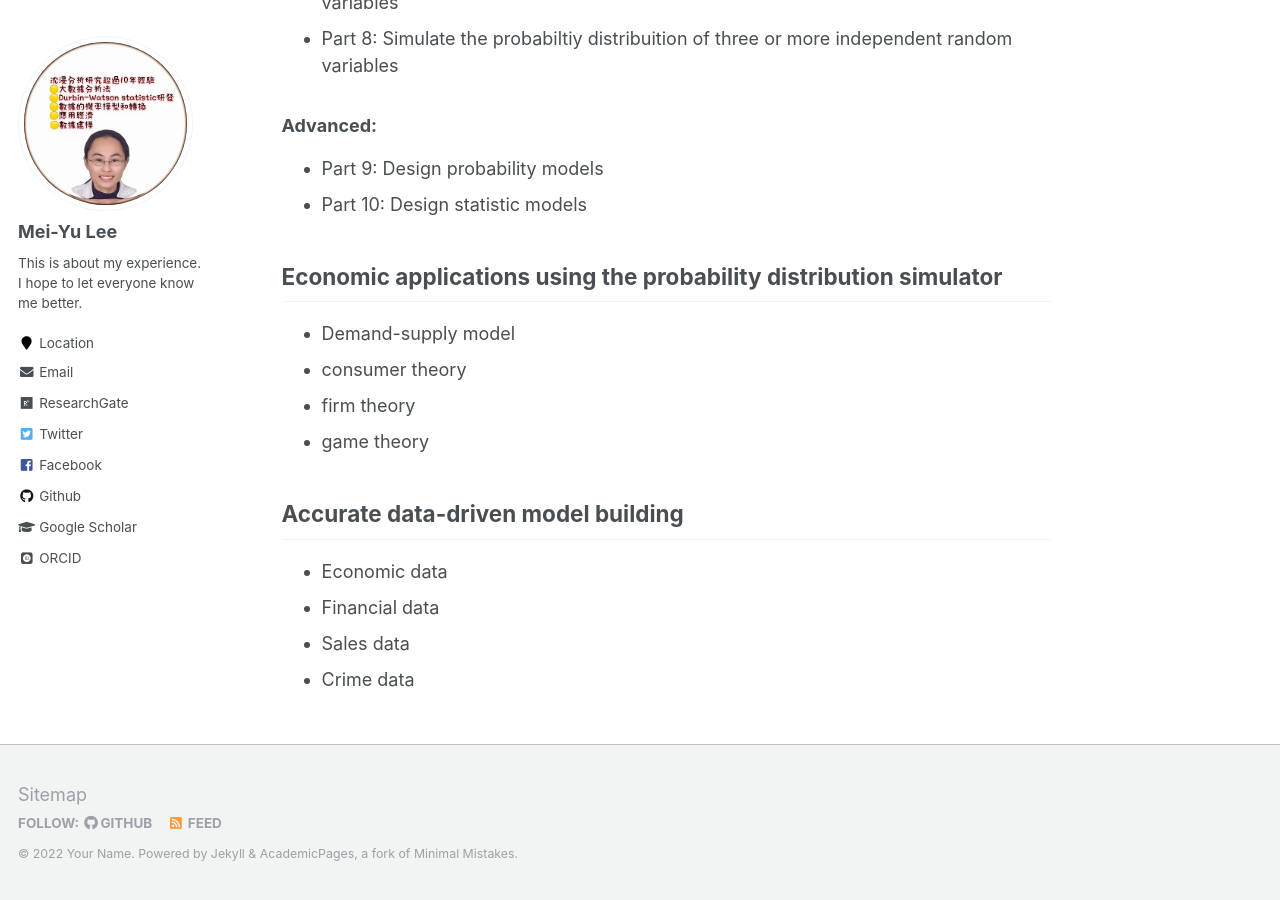
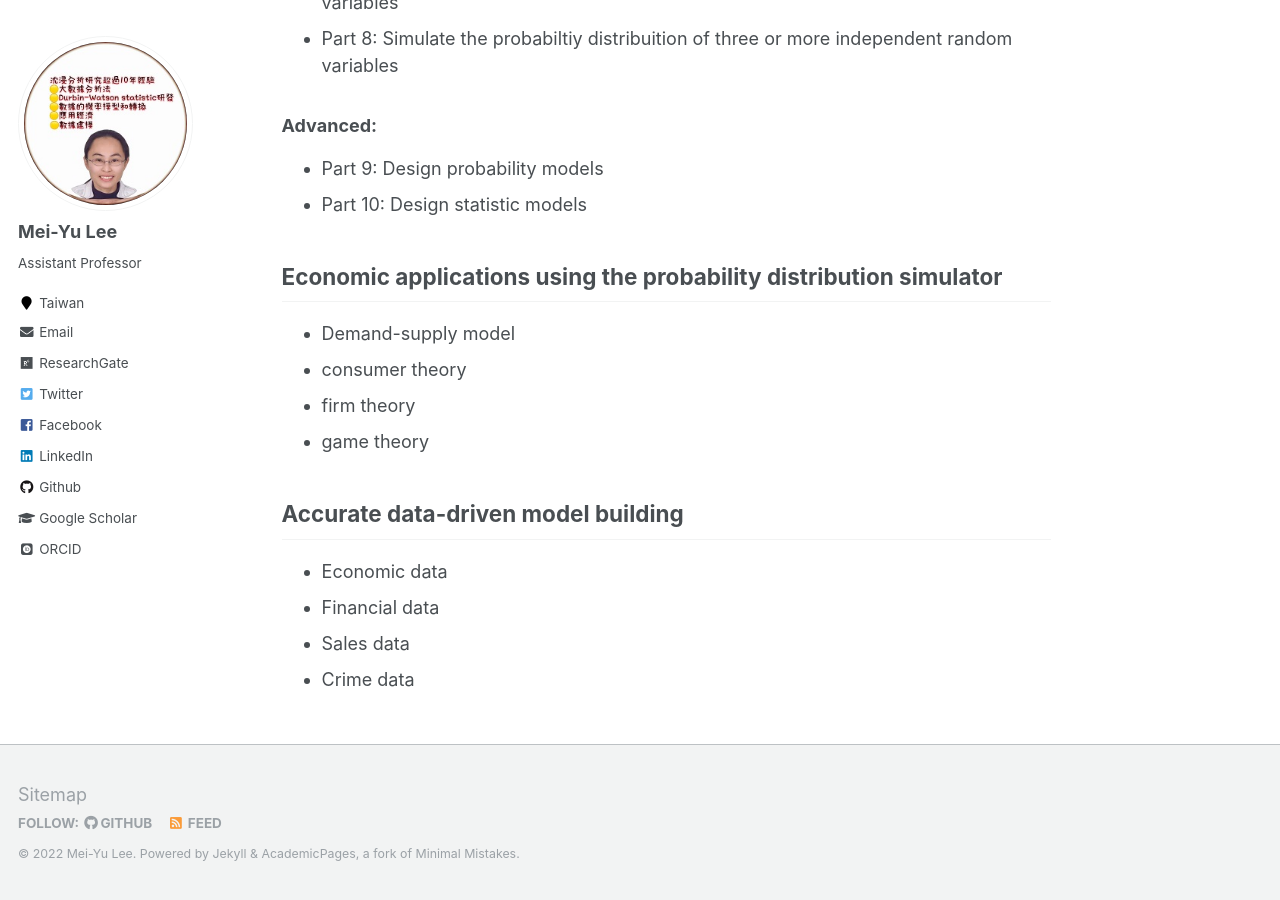
Before and after one commit to meiyulee/meiyulee.github.io, a Jekyll site: the page built from _pages/about.md, in a window 1280 px wide and 900 px high, scrolled down 4475 px. Built offline with Jekyll 4.4.1, drawn with Linux system fonts in a browser that asks for light colours; some web fonts are replaced.

Commit message:
更新內容

```diff
--- a/_config.yml
+++ b/_config.yml
@@ -9,11 +9,11 @@
 locale                   : "en-US"
 title                    : "Works and Research life"
 title_separator          : "-"
-name                     : &name "Your Name"
-description              : &description "personal description"
+name                     : &name "Mei-Yu Lee"
+description              : &description "Assistant Professor"
 url                      : https://meiyulee.github.io # the base hostname & protocol for your site e.g. "https://mmistakes.github.io"
 baseurl                  : "" # the subpath of your site, e.g. "/blog"
-repository               : "academicpages/academicpages.github.io"
+repository               : "meiyulee/meiyulee.github.io"
 teaser                   :  # filename of teaser fallback teaser image placed in /images/, .e.g. "500x300.png"
 breadcrumbs              : false # true, false (default)
 words_per_minute         : 160
@@ -82,8 +82,8 @@ analytics:
 author:
   name             : "Mei-Yu Lee"
   avatar           : "profile.png"
-  bio              : "This is about my experience. I hope to let everyone know me better."
-  location         : "Location"
+  bio              : "Assistant Professor"
+  location         : "Taiwan"
   employer         :
   pubmed           :
   googlescholar    : "https://scholar.google.com/citations?user=e7Eh6vQAAAAJ"
@@ -102,7 +102,7 @@ author:
   instagram        :
   impactstory      : #"https://profiles.impactstory.org/u/xxxx-xxxx-xxxx-xxxx"
   lastfm           :
-  linkedin         :
+  linkedin         : "meiyulee"
   orcid            : "http://orcid.org/0000-0002-1422-7551"
   pinterest        :
   soundcloud       :
```
Also changed, not shown: _pages/projects.md (added, +17 -0 lines).
